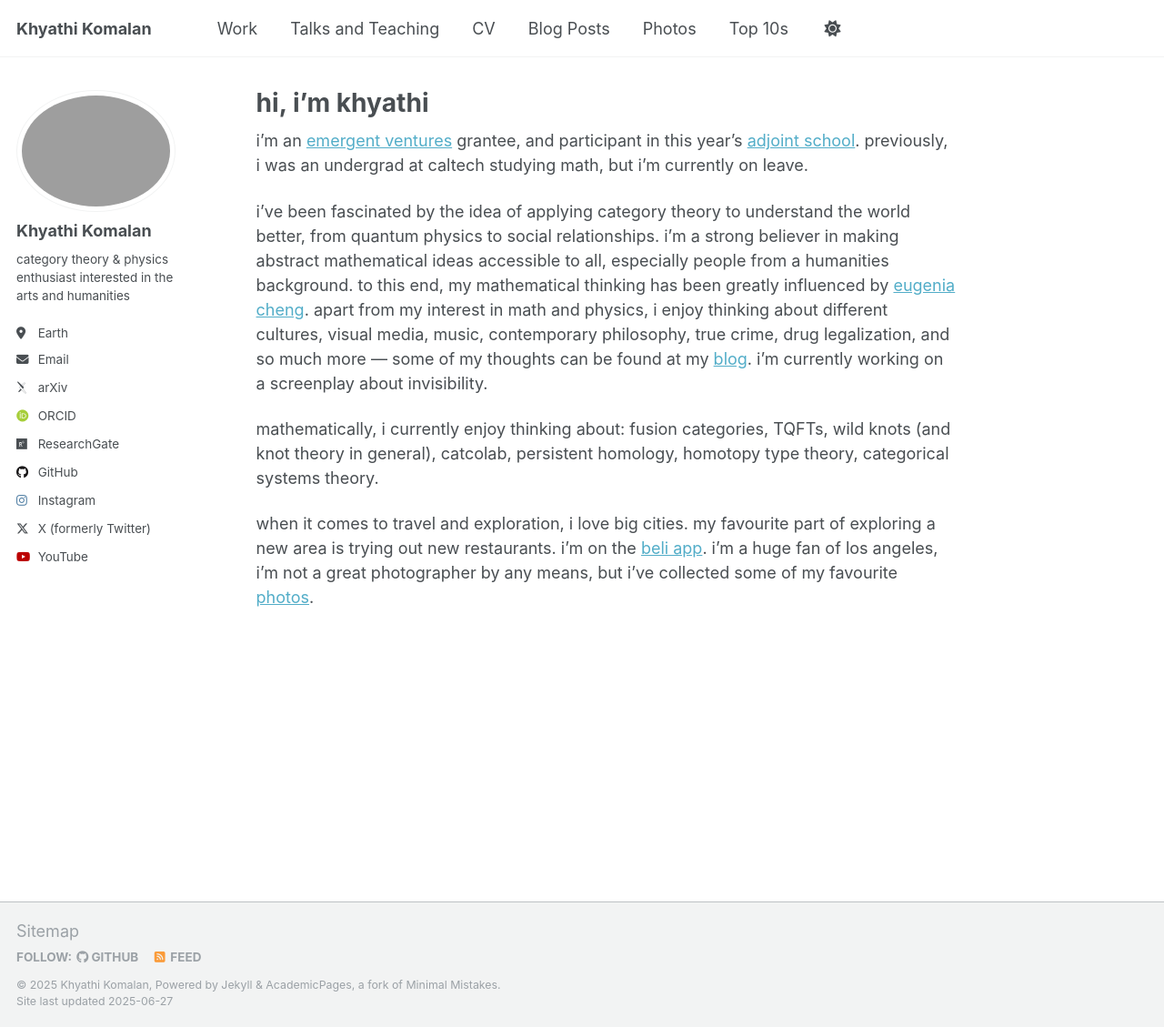
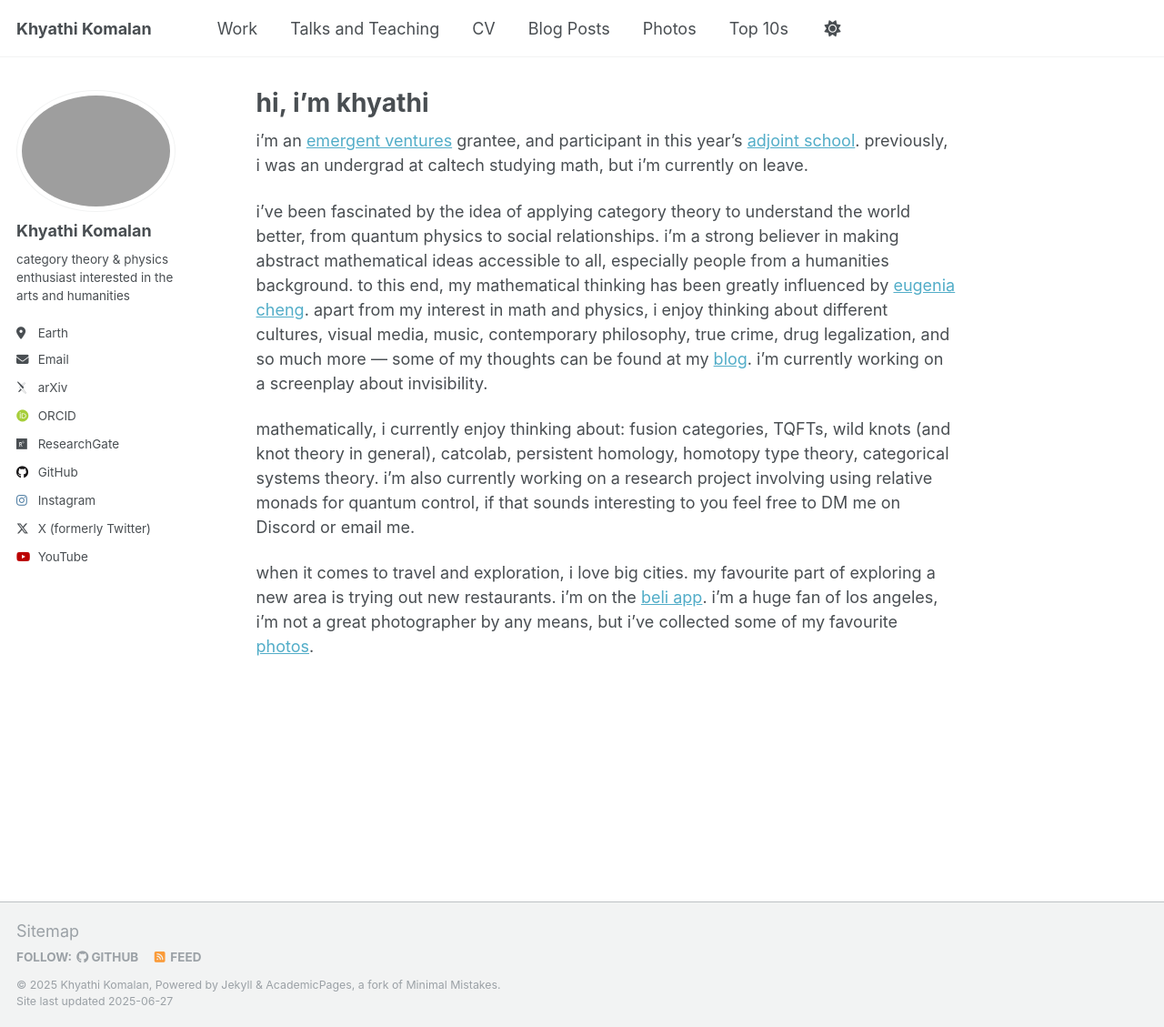
Before and after one commit to khyathikomalan/khyathikomalan.github.io, a Jekyll site: the page built from _pages/about.md, in a window 1280 px wide and 1129 px high. Shown: the whole window at 91% size. Built offline with Jekyll 4.4.1, drawn with Linux system fonts in a browser that asks for light colours; some web fonts are replaced.

Commit message:
Update about.md

```diff
--- a/_pages/about.md
+++ b/_pages/about.md
@@ -11,6 +11,6 @@ i'm an [emergent ventures](https://www.mercatus.org/emergent-ventures) grantee,
 
 i've been fascinated by the idea of applying category theory to understand the world better, from quantum physics to social relationships. i'm a strong believer in making abstract mathematical ideas accessible to all, especially people from a humanities background. to this end, my mathematical thinking has been greatly influenced by [eugenia cheng](https://eugeniacheng.com/). apart from my interest in math and physics, i enjoy thinking about different cultures, visual media, music, contemporary philosophy, true crime, drug legalization, and so much more — some of my thoughts can be found at my [blog](https://khyathikomalan.github.io/year-archive/). i'm currently working on a screenplay about invisibility.
 
-mathematically, i currently enjoy thinking about: fusion categories, TQFTs, wild knots (and knot theory in general), catcolab, persistent homology, homotopy type theory, categorical systems theory.
+mathematically, i currently enjoy thinking about: fusion categories, TQFTs, wild knots (and knot theory in general), catcolab, persistent homology, homotopy type theory, categorical systems theory. i'm also currently working on a research project involving using relative monads for quantum control, if that sounds interesting to you feel free to DM me on Discord or email me.
 
 when it comes to travel and exploration, i love big cities. my favourite part of exploring a new area is trying out new restaurants. i'm on the [beli app](https://beliapp.co/app/khyathik). i'm a huge fan of los angeles, i'm not a great photographer by any means, but i've collected some of my favourite [photos](https://khyathikomalan.github.io/portfolio/).
```
